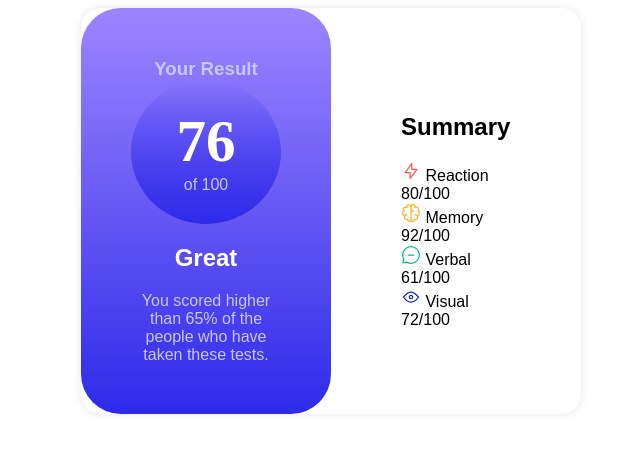
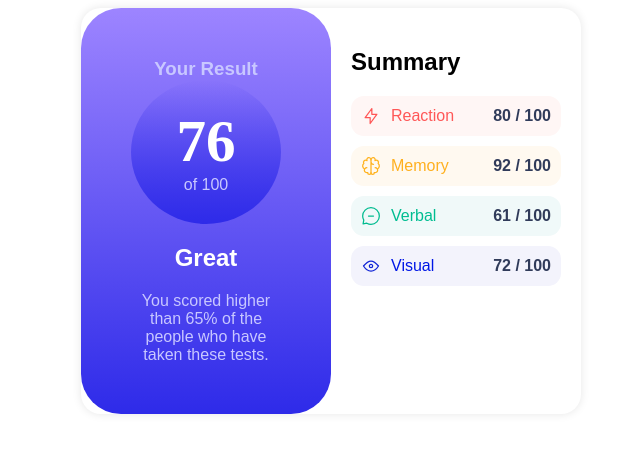
Before and after one commit to Ajaya-Rajbhandari/Result-Summary-Component, a website: page index.html in a window 1280 px wide. Shown: the whole page, without its empty margins (309-949 px from the left). Drawn offline with Linux system fonts and the light colour scheme; a web font is replaced by a local one.

Commit message:
added background color, fix the category to appear in a row

```diff
--- a/script.js
+++ b/script.js
@@ -8,16 +8,18 @@ fetch("data.json")
 
     const detailedSummary = document.getElementById("detail-summery-items");
     detailedSummary.innerHTML = "";
+    const ulElement = document.createElement("ul");
+    ulElement.className = "detailed-summary";
     data.forEach((item) => {
-      const itemElement = document.createElement("div");
+      const itemElement = document.createElement("li");
+      itemElement.className = `summary-${item.category}`;
       itemElement.innerHTML = `
-      <div class="summary-${item.category}">
       <img src="${item.icon}" alt="${item.Category} icon "</img>
-      <span> ${item.category}</span>
-      <span> ${item.score}/100</span>
-      </div>
+      <span class="category"> ${item.category}</span>
+      <span id="score" class="score"> ${item.score} / 100</span>
       `;
-      detailedSummary.appendChild(itemElement);
+      ulElement.appendChild(itemElement);
     });
+    detailedSummary.appendChild(ulElement);
   })
   .catch((error) => console.error("Error loading data:", error));
--- a/styles/style.css
+++ b/styles/style.css
@@ -40,7 +40,6 @@ body>* {
     box-shadow: 0 0 10px rgba(0, 0, 0, 0.1);
     /* background-color: var(--Neutra-Pale-blue); */
     display: flex;
-    align-items: center;
     width:  500px;
     margin: 0 auto;
 }
@@ -96,22 +95,97 @@ body>* {
 }
 
 .summery-container{
+    overflow-y: auto;
     flex: 1;
 }
 
 .summery-secondContainer{
-    padding: 70px;
+    display: flex;
+    position: relative;
+    flex-direction: column;
+    margin: 0 auto;
+    padding: 20px;
     /* border-radius: 20px;
     box-shadow: 0 0 10px rgba(0, 0, 0, 0.1); */
 }
 
 .detailed-summary{
+    /* display: flex; */
+    /* flex-direction: column;
+    list-style: none;
+    padding: 0;
+    margin: 0; */
+    display: flex;
+    flex-direction: column;
+    flex-wrap: wrap;
+    max-width: 100%;
+    gap: 10px;
     list-style: none;
     padding: 0;
     margin: 0;
 }
 
-.detailed-summary li{
+.detailed-summary >li{
+    display: flex;
+    flex-direction: row;
+    justify-content: space-between;
+    align-items: center;
+    padding: 10px;
+    border-radius: 13px;
+}
+
+.detailed-summary > li:last-child{
+    border-bottom: none;
+}
+
+/* .detailed-summary .summary-Reaction,
+.detailed-summary .summary-Memory,
+.detailed-summary .summary-Verbal,
+.detailed-summary .summary-Visual{
+    display: inline;
+    line-height: 2.5rem;
+    align-items: center;
+    text-align: center;
+    position: relative;
+} */
+
+.detailed-summary img{
+    width: 20px;
+    height: 20px;
+    margin-right: 10px;
+}
+
+.detailed-summary span.category{
+    flex: 1;
+    text-align: left;
+}
+
+.detailed-summary #score{
+    font-weight: var(--font-weight-bold);
+    color: var(--Neutral-Dark-gray-blue);
+    margin-left: 10px;
+    text-align: right;
+}
+
+.summary-Reaction{
+    color: var(--primary-red);
+    background-color: hsl(6, 100%, 98%);
+}
+.summary-Memory{
+    background-color: hsl(37, 100%, 97%);
+    color: var(--yellow);
+}
+.summary-Verbal{
+    background-color: hsl(180, 44%, 96%);
+    color: var(--Green);
+}
+.summary-Visual{
+    background-color: hsl(234, 63%, 97%);
+    color: var(--blue);
+}
+
+/* working css */
+/* .detailed-summary li{
     margin-bottom: 10px;
 }
 
@@ -119,6 +193,32 @@ body>* {
     margin-bottom: 0;
 }
 .summary-Reaction{
+    color: var(--primary-red);
+    font-weight: var(--font-weight-bold);
     width: 100%;
     background-color: var();
 }
+.summary-Memory{
+    color: var(--yellow);
+    font-weight: var(--font-weight-bold);
+    width: 100%;
+    background-color: var();
+}
+.summary-Verbal{
+    color: var(--Green);
+    font-weight: var(--font-weight-bold);
+    width: 100%;
+    background-color: var();
+}
+.summary-Visual{
+    display: inline;
+    padding: 20px;
+    color: var(--blue);
+    font-weight: var(--font-weight-bold);
+    width: 100%;
+    background-color: var();
+}
+#score{
+    position: relative;
+    color: var(--Neutral-Dark-gray-blue);
+} */
```
